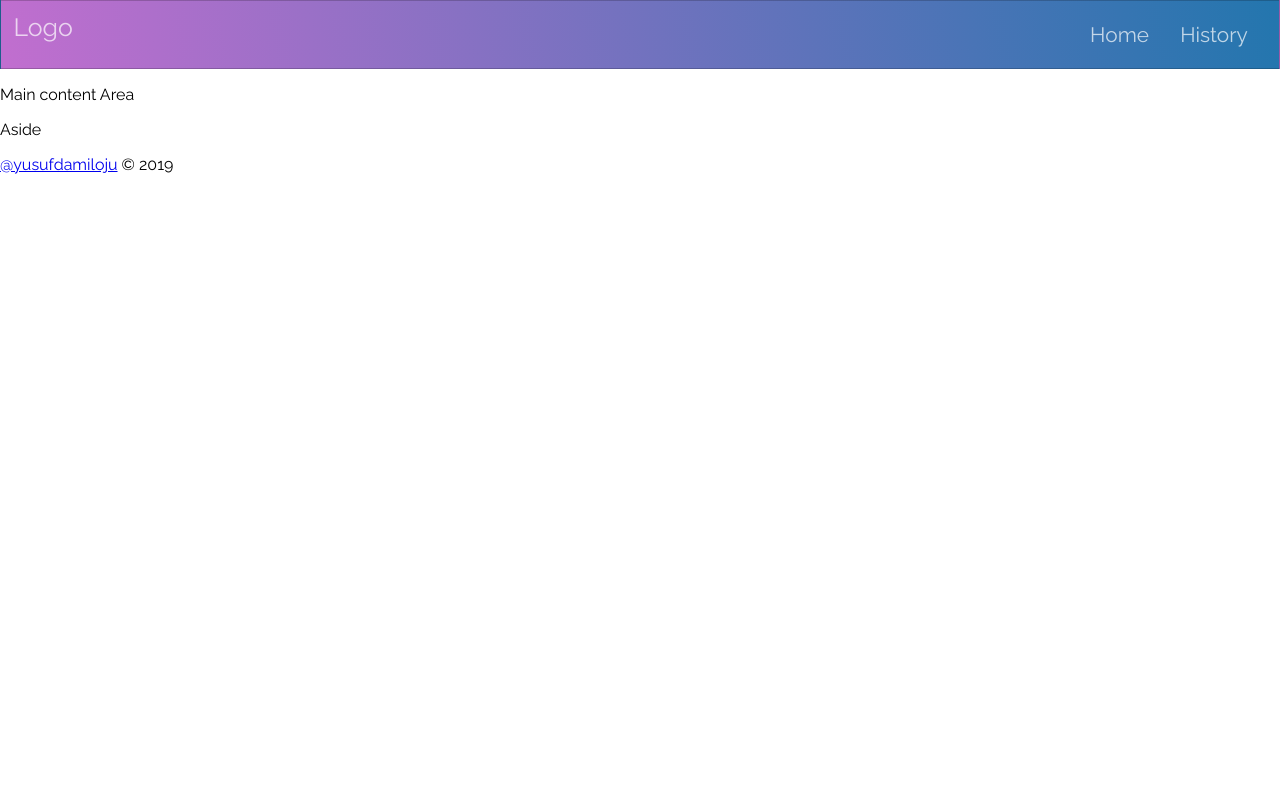
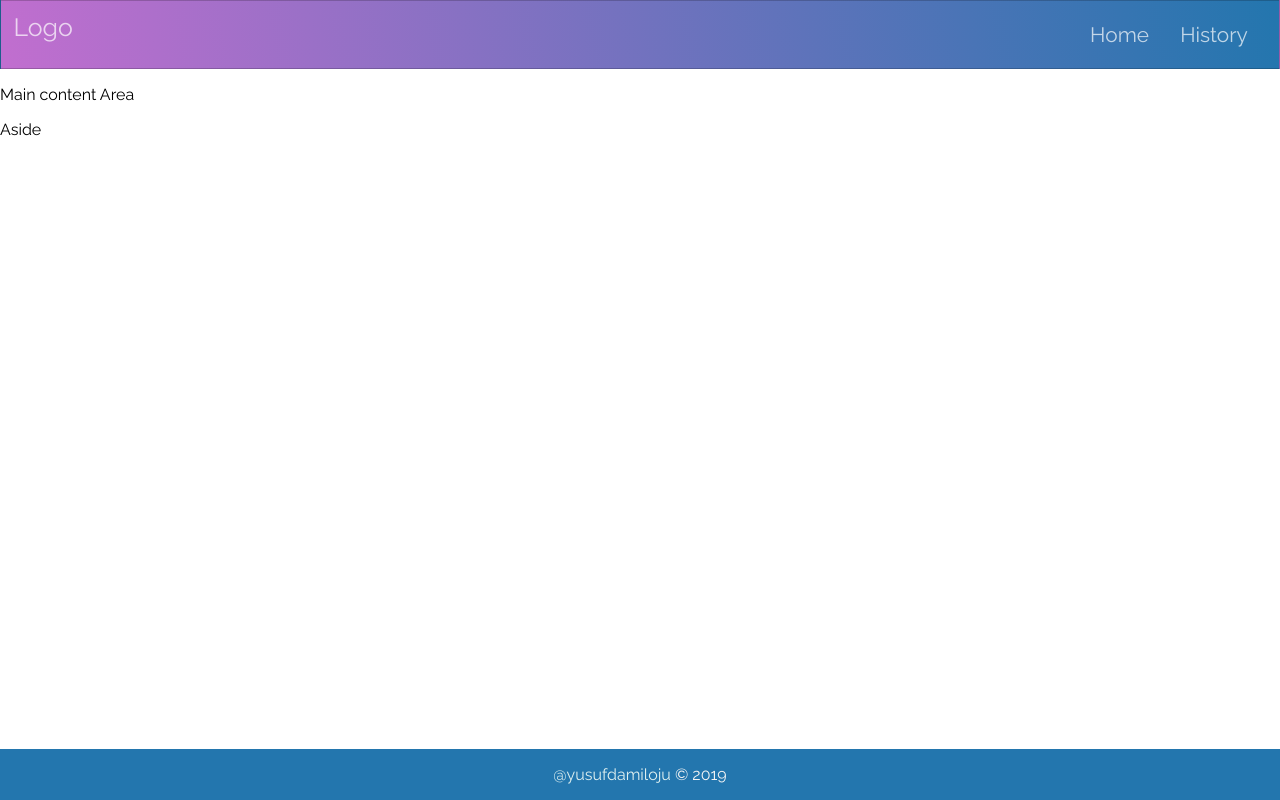
Before and after one commit to Damiloju/income-manager-markup, a plain HTML site: page index.html in a window 1280 px wide. Drawn offline with Linux system fonts and the light colour scheme.

Commit message:
add styles for footer

```diff
--- a/index.css
+++ b/index.css
@@ -3,6 +3,8 @@ body {
 	margin: 0;
 	font-family: "Raleway", sans-serif;
 }
+
+/*NavBar Styles Begins*/
 
 .navbar {
 	font-size: 1.3em;
@@ -44,7 +46,7 @@ body {
 	top: 10px;
 	right: 20px;
 	cursor: pointer;
-    color: rgba(255,255,255,0.8);
+	color: rgba(255, 255, 255, 0.8);
 	font-size: 24px;
 }
 
@@ -79,3 +81,27 @@ body {
 		display: none;
 	}
 }
+
+/*NavBar Styles Ends*/
+
+/*Footer styles begins*/
+
+footer {
+	position: absolute;
+	bottom: 0;
+	width: 100%;
+	text-align: center;
+	background-color: #2376ae;
+	color: whitesmoke;
+}
+
+footer a {
+	text-decoration: none;
+	color: rgb(223, 240, 240);
+}
+
+footer a:hover {
+	text-decoration: underline;
+}
+
+/*footer styles end*/
--- a/index.html
+++ b/index.html
@@ -30,6 +30,7 @@
 			</nav>
 		</header>
 
+		<div class="main">
 			<main>
 				<p>Main content Area</p>
 			</main>
@@ -37,6 +38,7 @@
 			<aside>
 				<p>Aside</p>
 			</aside>
+		</div>
 
 		<footer>
 			<p>
```
Lines whose indentation alone changed are shown as unchanged.
